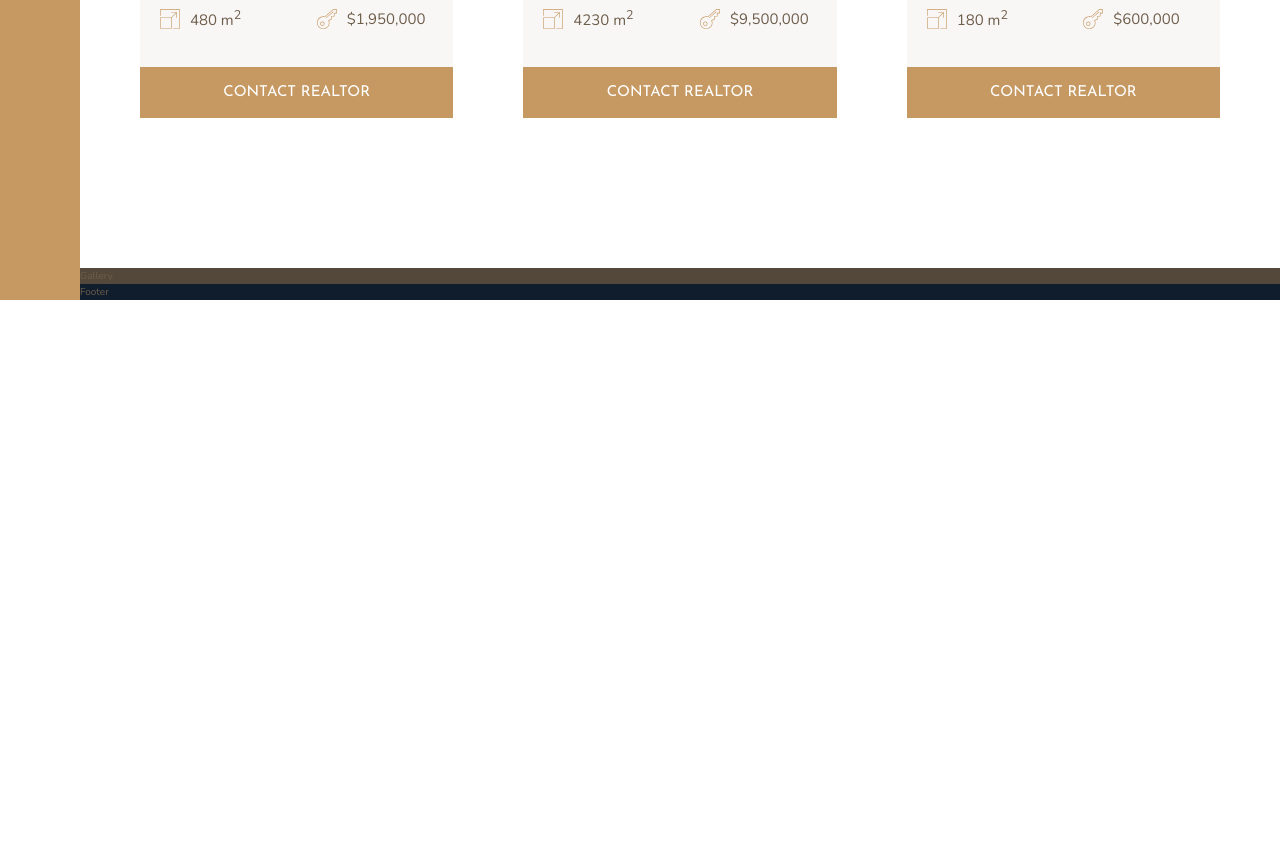
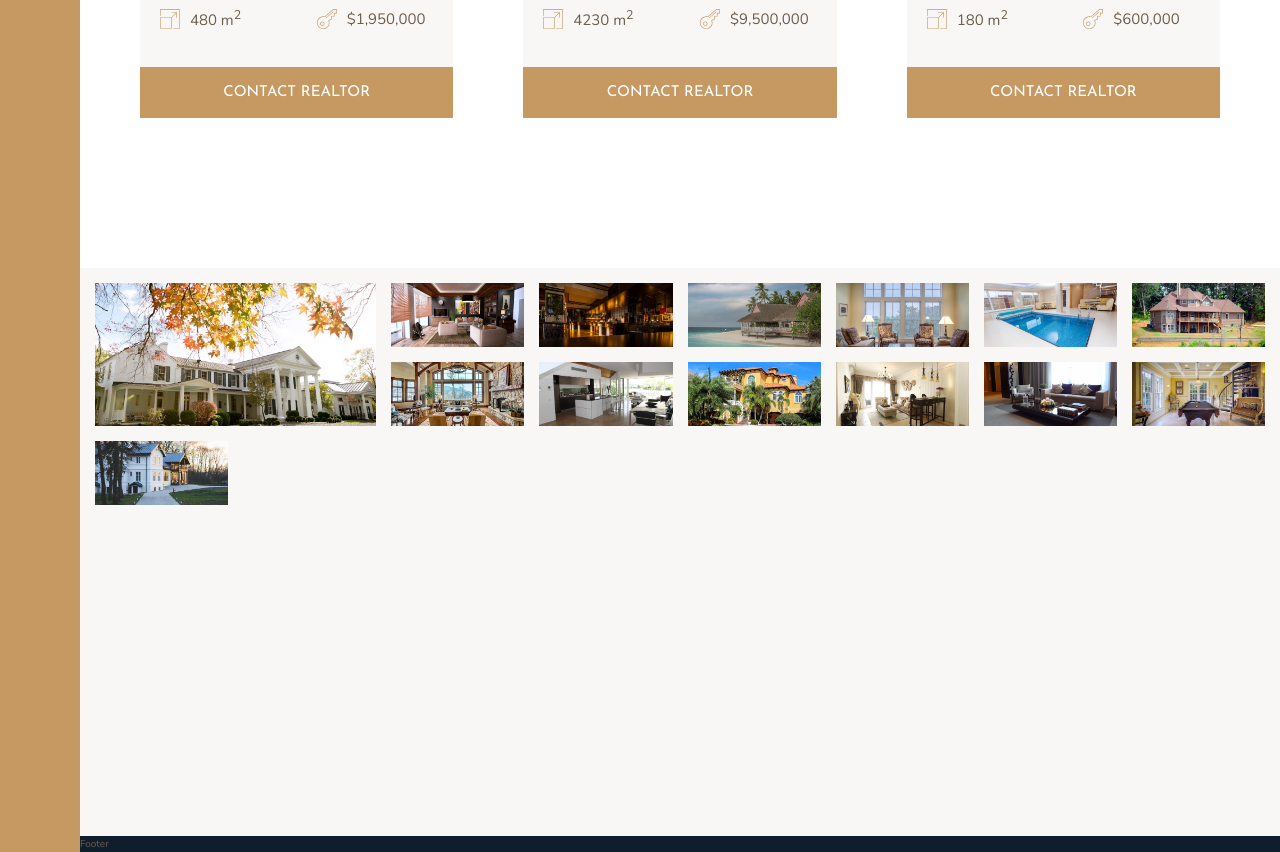
Before and after one commit to jchernandez87/nexter, a website: page index.html in a window 1280 px wide. Shown: the part 2804-3656 px from the top of the page. Before the commit the page ends 3104 px from the top, so only its background shows below. Drawn offline with nearby package versions, Linux system fonts and the light colour scheme.

Commit message:
Create gallery section html markup

```diff
--- a/index.html
+++ b/index.html
@@ -297,7 +297,63 @@
             </div>
         </section>
 
-        <section class="gallery">Gallery</section>
+        <section class="gallery">
+            <figure class="gallery__item gallery__item--1">
+                <img src="img/gal-1.jpeg" alt="Gallery image 1" class="gallery__img" />
+            </figure>
+
+            <figure class="gallery__item gallery__item--2">
+                <img src="img/gal-2.jpeg" alt="Gallery image 2" class="gallery__img" />
+            </figure>
+
+            <figure class="gallery__item gallery__item--3">
+                <img src="img/gal-3.jpeg" alt="Gallery image 3" class="gallery__img" />
+            </figure>
+
+            <figure class="gallery__item gallery__item--4">
+                <img src="img/gal-4.jpeg" alt="Gallery image 4" class="gallery__img" />
+            </figure>
+
+            <figure class="gallery__item gallery__item--5">
+                <img src="img/gal-5.jpeg" alt="Gallery image 5" class="gallery__img" />
+            </figure>
+
+            <figure class="gallery__item gallery__item--6">
+                <img src="img/gal-6.jpeg" alt="Gallery image 6" class="gallery__img" />
+            </figure>
+
+            <figure class="gallery__item gallery__item--7">
+                <img src="img/gal-7.jpeg" alt="Gallery image 7" class="gallery__img" />
+            </figure>
+
+            <figure class="gallery__item gallery__item--8">
+                <img src="img/gal-8.jpeg" alt="Gallery image 8" class="gallery__img" />
+            </figure>
+
+            <figure class="gallery__item gallery__item--9">
+                <img src="img/gal-9.jpeg" alt="Gallery image 9" class="gallery__img" />
+            </figure>
+
+            <figure class="gallery__item gallery__item--10">
+                <img src="img/gal-10.jpeg" alt="Gallery image 10" class="gallery__img" />
+            </figure>
+
+            <figure class="gallery__item gallery__item--11">
+                <img src="img/gal-11.jpeg" alt="Gallery image 11" class="gallery__img" />
+            </figure>
+
+            <figure class="gallery__item gallery__item--12">
+                <img src="img/gal-12.jpeg" alt="Gallery image 12" class="gallery__img" />
+            </figure>
+
+            <figure class="gallery__item gallery__item--13">
+                <img src="img/gal-13.jpeg" alt="Gallery image 13" class="gallery__img" />
+            </figure>
+
+            <figure class="gallery__item gallery__item--14">
+                <img src="img/gal-14.jpeg" alt="Gallery image 14" class="gallery__img" />
+            </figure>
+        </section>
 
         <footer class="footer">Footer</footer>
     </body>
--- a/sass/_gallery.scss
+++ b/sass/_gallery.scss
@@ -1,4 +1,23 @@
 .gallery {
-    background-color: $color-grey-dark-1;
+    background-color: $color-grey-light-1;
     grid-column: full-start / full-end;
+    display: grid;
+    grid-template-columns: repeat(8, 1fr);
+    grid-template-rows: repeat(7, 5vw);
+    gap: 1.5rem;
+    padding: 1.5rem;
+
+    &__item {
+        &--1 {
+            grid-row: 1 / span 2;
+            grid-column: 1 / span 2;
+        }
+    }
+
+    &__img {
+        width: 100%;
+        height: 100%;
+        object-fit: cover;
+        display: block;
+    }
 }
```
Also changed, not shown: css/style.css.
